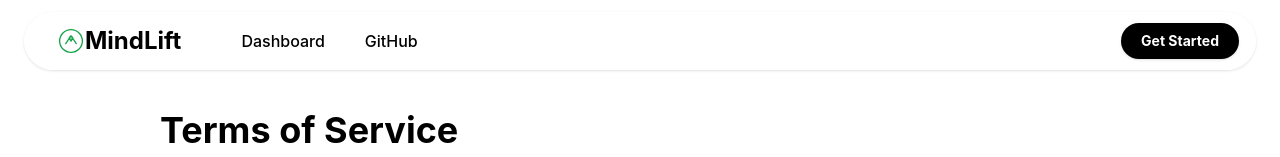
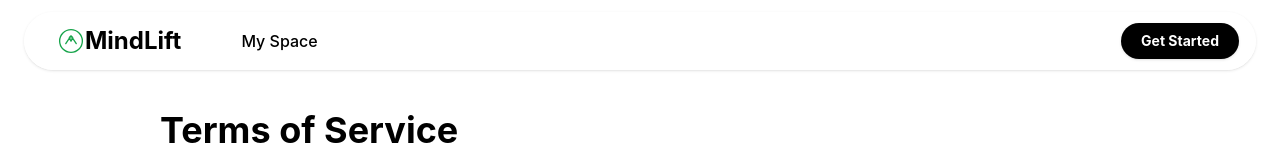
Before and after one commit to miachis/MindLift, a React (Vite) app: page /terms in a window 1280 px wide. Shown: the top 157 px of the page. Built offline with nearby package versions, Linux system fonts and the light colour scheme.

Commit message:
navbar update

```diff
--- a/src/components/Navbar.jsx
+++ b/src/components/Navbar.jsx
@@ -34,21 +34,8 @@ function Navbar() {
 								to={"/myspace"}
 								className="hidden lg:block font-medium text-md hover:text-gray-700"
 							>
-                Dashboard
+								My Space
 							</Link>
-              {/* <a
-                href="#contact"
-                className="hidden lg:block font-medium text-md hover:text-gray-700"
-              >
-                Contact
-              </a> */}
-              <a
-                href="https://github.com/miachis/MindLift"
-                target="_blank"
-                className="hidden lg:block font-medium text-md hover:text-gray-700"
-              >
-                GitHub
-              </a>
 							<button
 								className="cursor-pointer lg:hidden flex items-center justify-center w-10 h-10 rounded-full"
 								onClick={() => setOpen(!open)}
```
Lines whose indentation alone changed are shown as unchanged.
